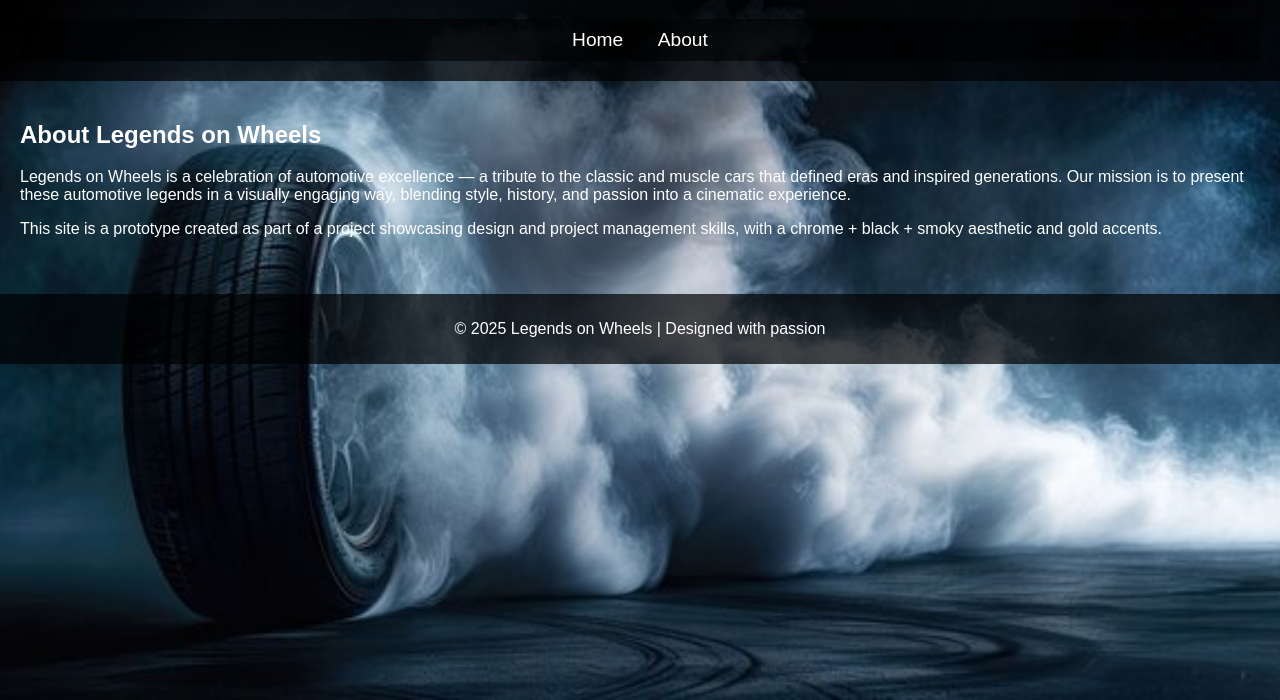
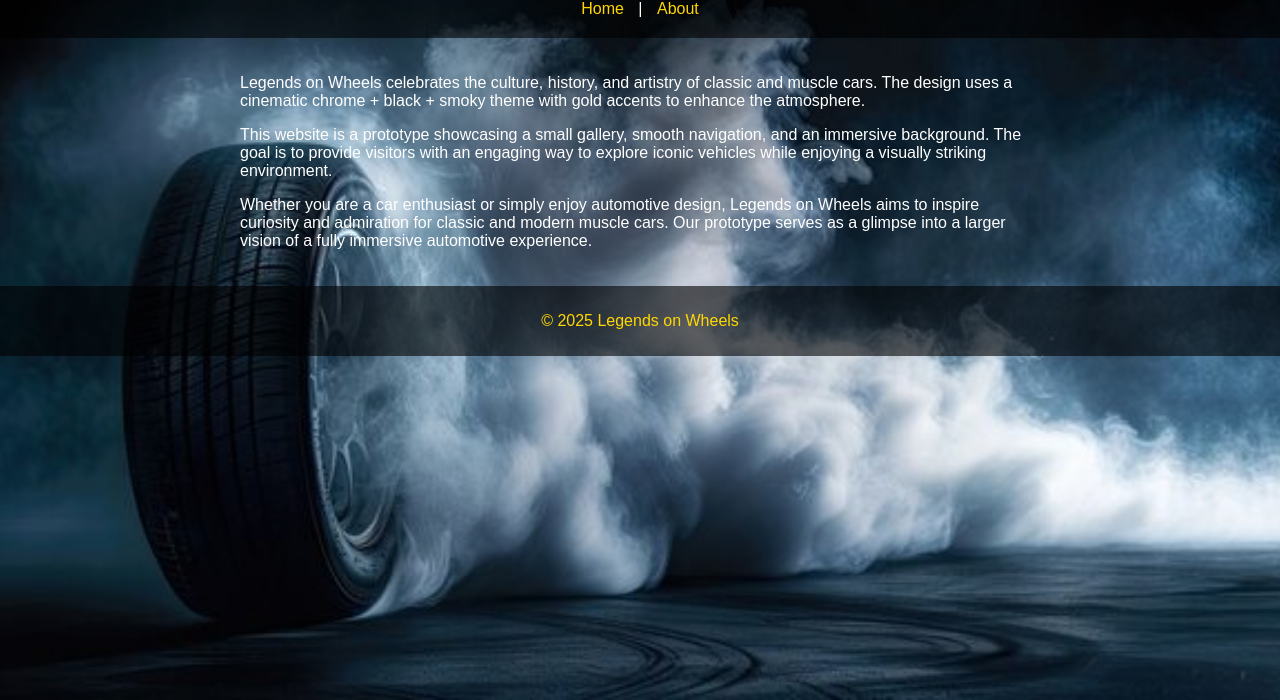
Before and after one commit to Sanchez1117/legends-on-wheels, a plain HTML site: page about.html in a window 1280 px wide. Shown: the part 100-800 px from the top of the page. Drawn offline with Linux system fonts and the light colour scheme.

Commit message:
Final project — Legends on Wheels website prototype

```diff
--- a/about.html
+++ b/about.html
@@ -3,34 +3,37 @@
 <head>
     <meta charset="UTF-8">
     <meta name="viewport" content="width=device-width, initial-scale=1.0">
-    <title>Legends on Wheels - About</title>
+    <title>About Legends on Wheels</title>
     <link rel="stylesheet" href="style.css">
 </head>
 <body>
     <header>
-        <h1>Legends on Wheels</h1>
+        <h1>About Legends on Wheels</h1>
         <nav>
-            <a href="index.html">Home</a>
+            <a href="index.html">Home</a> |
             <a href="about.html">About</a>
         </nav>
     </header>
 
-    <section class="about-content">
-        <h2>About Legends on Wheels</h2>
-        <p>
-            Legends on Wheels is a celebration of automotive excellence — a tribute to the classic and muscle cars
-            that defined eras and inspired generations.
-            Our mission is to present these automotive legends in a visually engaging way, blending style, history,
-            and passion into a cinematic experience.
-        </p>
-        <p>
-            This site is a prototype created as part of a project showcasing design and project management skills,
-            with a chrome + black + smoky aesthetic and gold accents.
-        </p>
-    </section>
+    <main>
+        <section style="padding: 20px; max-width: 800px; margin: auto;">
+            <p>
+                Legends on Wheels celebrates the culture, history, and artistry of classic and muscle cars.
+                The design uses a cinematic chrome + black + smoky theme with gold accents to enhance the atmosphere.
+            </p>
+            <p>
+                This website is a prototype showcasing a small gallery, smooth navigation, and an immersive background.
+                The goal is to provide visitors with an engaging way to explore iconic vehicles while enjoying a visually striking environment.
+            </p>
+            <p>
+                Whether you are a car enthusiast or simply enjoy automotive design, Legends on Wheels aims to inspire curiosity and admiration for classic and modern muscle cars.
+                Our prototype serves as a glimpse into a larger vision of a fully immersive automotive experience.
+            </p>
+        </section>
+    </main>
 
     <footer>
-        <p>&copy; 2025 Legends on Wheels | Designed with passion</p>
+        <p>&copy; 2025 Legends on Wheels</p>
     </footer>
 </body>
 </html>
--- a/style.css
+++ b/style.css
@@ -1,42 +1,25 @@
 body {
+    margin: 0;
+    font-family: Arial, sans-serif;
     background: url('images/smoke.jpg') no-repeat center center fixed;
     background-size: cover;
-    font-family: Arial, sans-serif;
-    margin: 0;
-    padding: 0;
-    color: white;
+    color: #fff;
 }
 
 header {
     text-align: center;
     padding: 20px;
-    background: rgba(0, 0, 0, 0.7);
+    background: rgba(0, 0, 0, 0.6);
 }
 
-h1 {
-    font-size: 2.5em;
+nav a {
     color: gold;
-}
-
-nav {
-    text-align: center;
-    background: rgba(0, 0, 0, 0.6);
+    text-decoration: none;
     padding: 10px;
 }
 
-nav a {
-    color: white;
-    text-decoration: none;
-    margin: 0 15px;
-    font-size: 1.2em;
-}
-
 nav a:hover {
-    color: gold;
-}
-
-section {
-    padding: 20px;
+    text-decoration: underline;
 }
 
 .gallery {
@@ -44,25 +27,20 @@ section {
     flex-wrap: wrap;
     justify-content: center;
     gap: 20px;
+    padding: 20px;
 }
 
 .gallery img {
-    max-width: 300px;
+    width: 300px;
     height: auto;
     border: 3px solid gold;
-    border-radius: 10px;
-    object-fit: cover;
-    box-shadow: 0px 0px 10px black;
-    transition: transform 0.3s;
-}
-
-.gallery img:hover {
-    transform: scale(1.05);
+    border-radius: 8px;
+    box-shadow: 0 0 15px rgba(255, 215, 0, 0.8);
 }
 
 footer {
     text-align: center;
     padding: 10px;
-    background: rgba(0, 0, 0, 0.7);
-    margin-top: 20px;
+    background: rgba(0, 0, 0, 0.6);
+    color: gold;
 }
```
Also changed, not shown: index.html (+12 -15 lines), 1 other file.
